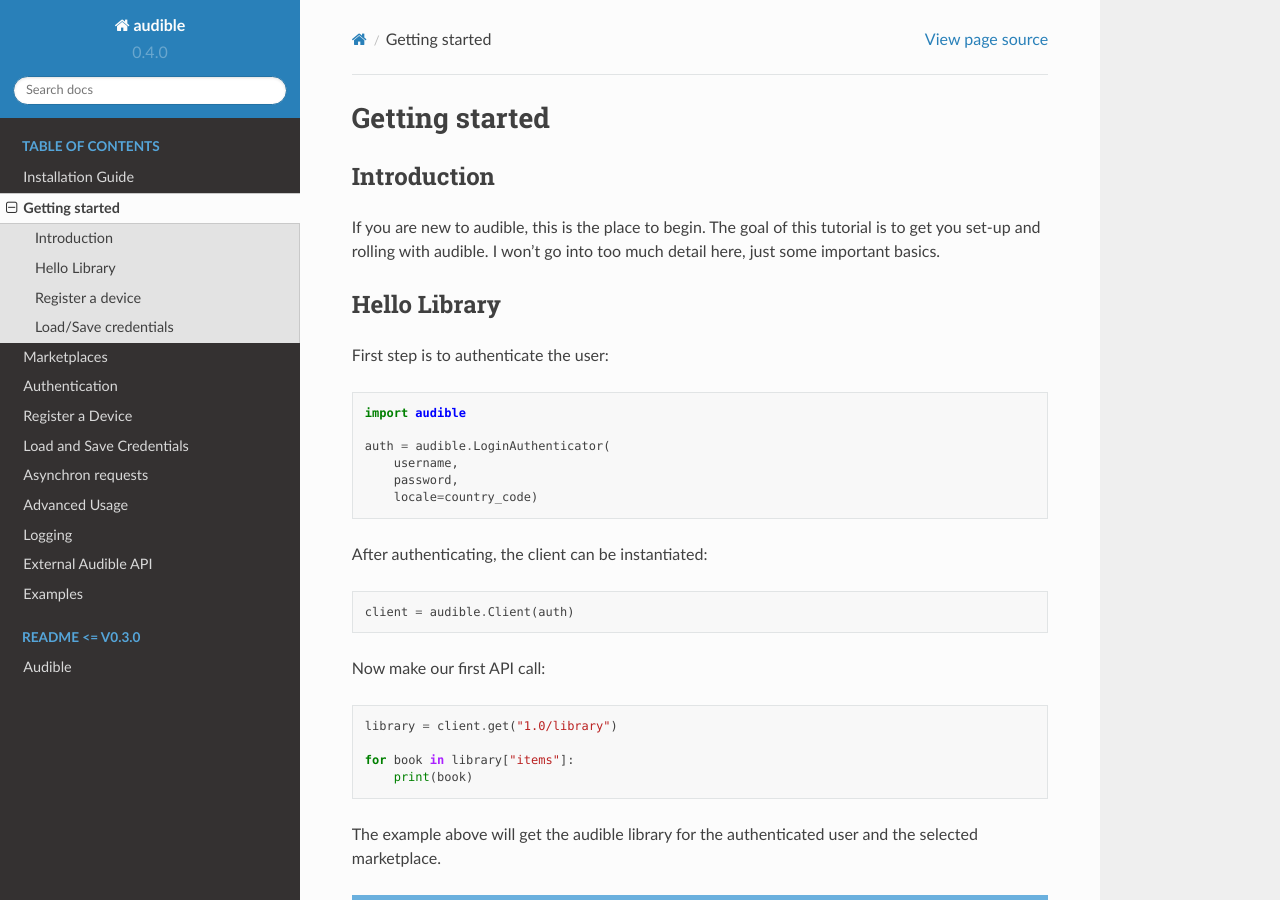
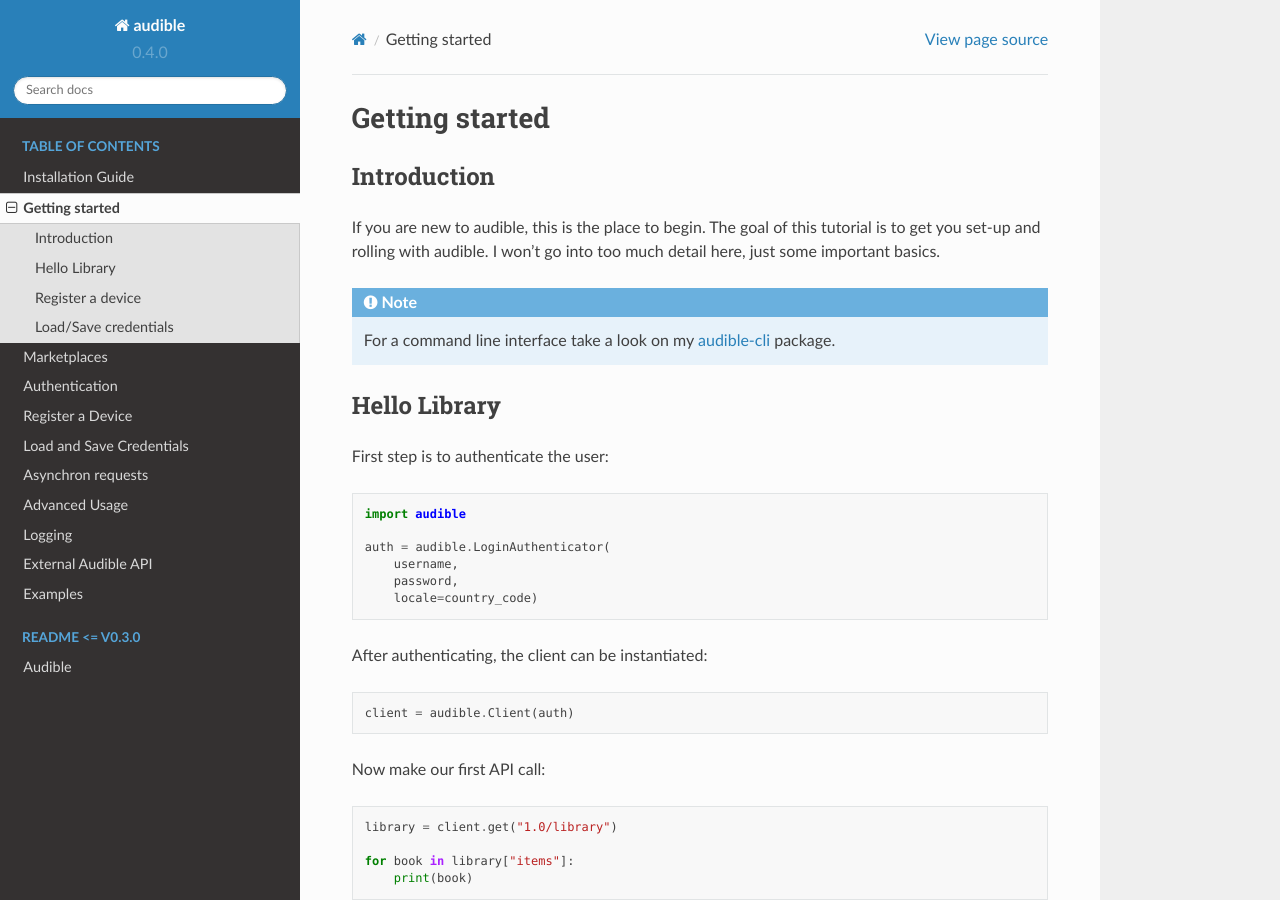
Before and after one commit to mkb79/Audible, a Sphinx documentation site: the page built from docs/source/intro/getting_started.rst, in a window 1280 px wide and 900 px high. Built offline with Sphinx 7.4.7 and the Read the Docs theme 2.0.0, drawn with Linux system fonts in a browser that asks for light colours; the version number is read from the project's files by our own code.

Commit message:
add reference to the audible-cli package

```diff
--- a/docs/source/intro/getting_started.rst
+++ b/docs/source/intro/getting_started.rst
@@ -8,6 +8,11 @@
 If you are new to audible, this is the place to begin. The goal of this
 tutorial is to get you set-up and rolling with audible. I won't go into
 too much detail here, just some important basics.
+
+.. note::
+
+   For a command line interface take a look on my
+   `audible-cli <https://github.com/mkb79/audible-cli>`_ package.
 
 Hello Library
 =============
```
Also changed, not shown: README.md (+2 -0 lines).
